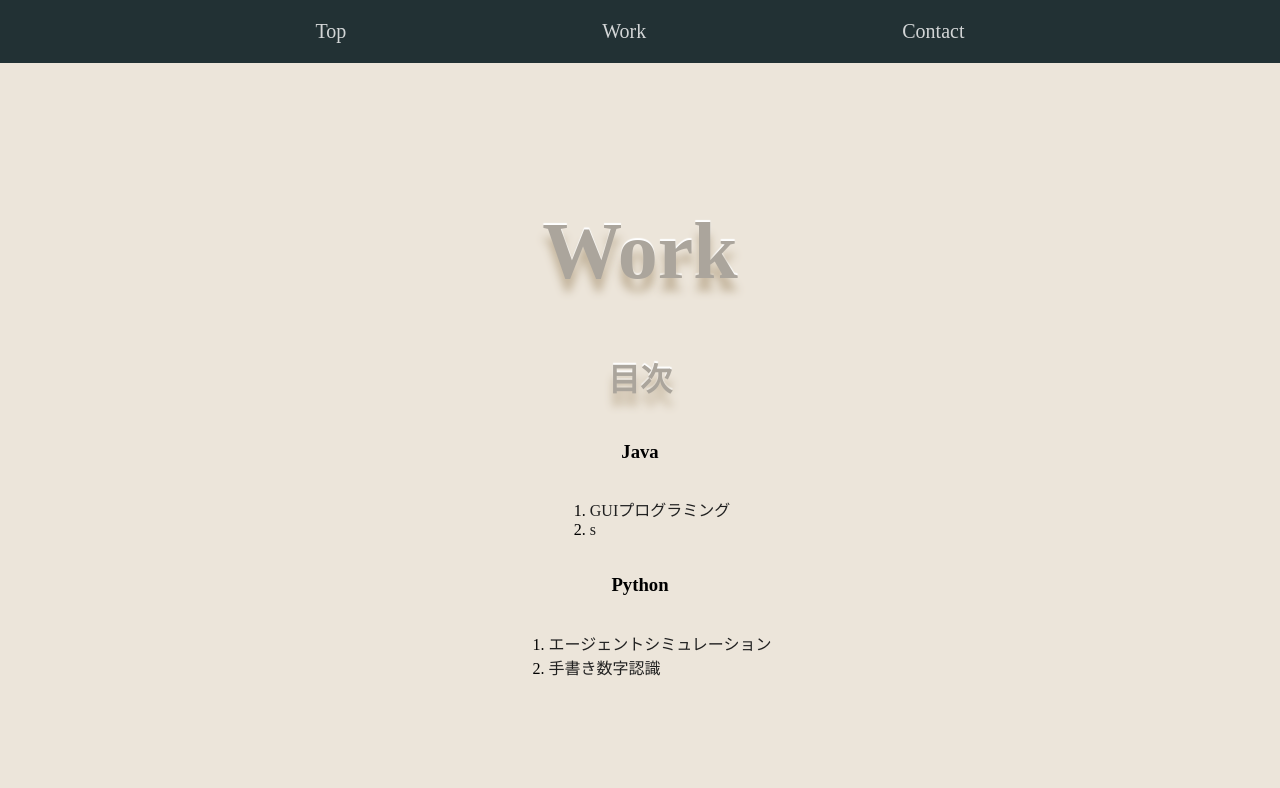
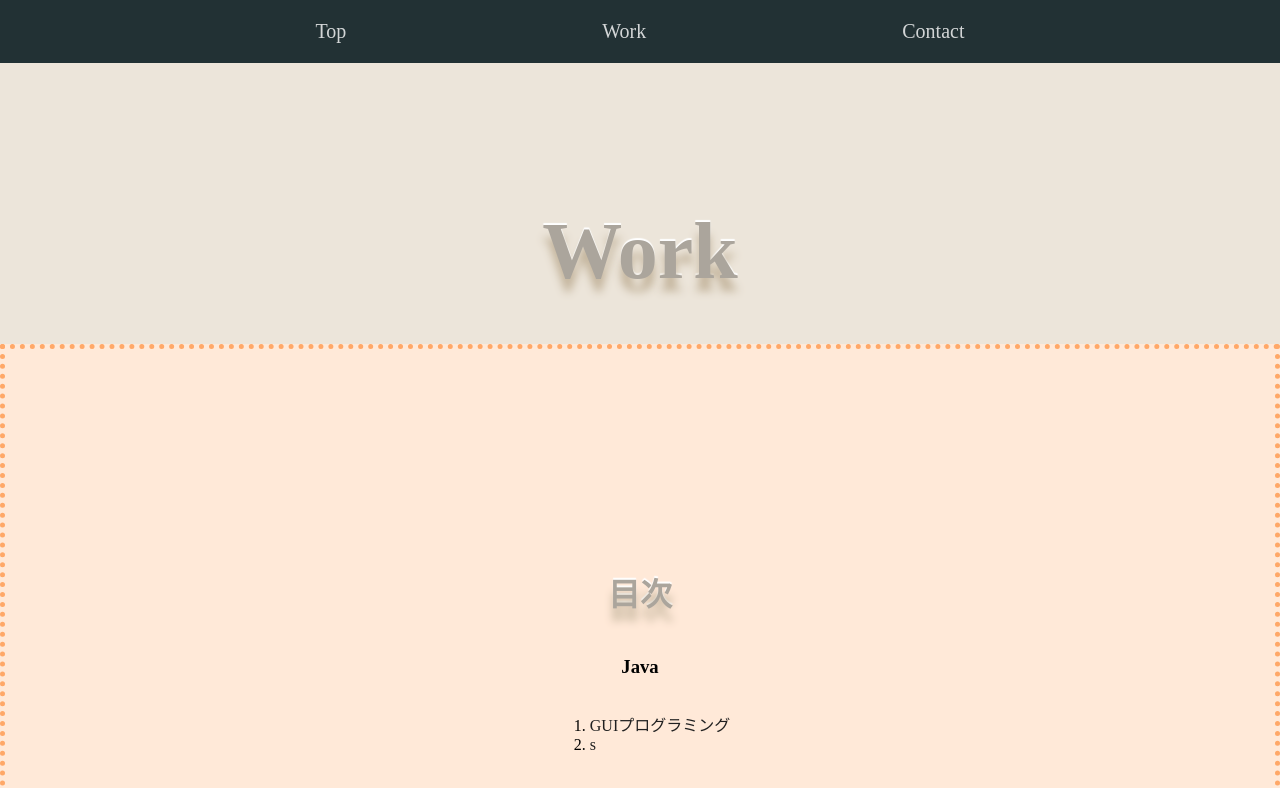
Before and after one commit to chutake/introduction_2, a React (Create React App) app: page /Work in a window 1280 px wide. Shown: the top 788 px of the page. Built offline with nearby package versions, Linux system fonts and the light colour scheme.

Commit message:
modified

```diff
--- a/src/components/App.css
+++ b/src/components/App.css
@@ -99,10 +99,16 @@ body {
   padding: 100px 0 50px 0;
 }
 .mokuzi-title {
+  padding-top: 200px;
   font-size: 50px;
   line-height: 80px;
   color: #aba59c;
   text-shadow: 0 13.36px 8.896px #c4b59d, 0 -2px 1px #fff;
+}
+.box {
+  background-color: #ffe9d8;
+  border: #ffa868 5px dotted;
+  padding: 10px;
 }
 .main-work ol {
   display: inline-block;
--- a/src/components/MainWork.js
+++ b/src/components/MainWork.js
@@ -11,7 +11,7 @@ const MainWork = () => {
       <h1>Work</h1>
       <br />
       <br />
-
+      <div className="box">
         <h2 className="mokuzi-title">目次</h2>
         <h3>Java</h3>
         <ol>
@@ -32,6 +32,7 @@ const MainWork = () => {
             <a href="#section5">手書き数字認識</a>
           </li>
         </ol>
+      </div>
 
       <li className="production">
         <h2 id="#section1">
```
Lines whose indentation alone changed are shown as unchanged.
